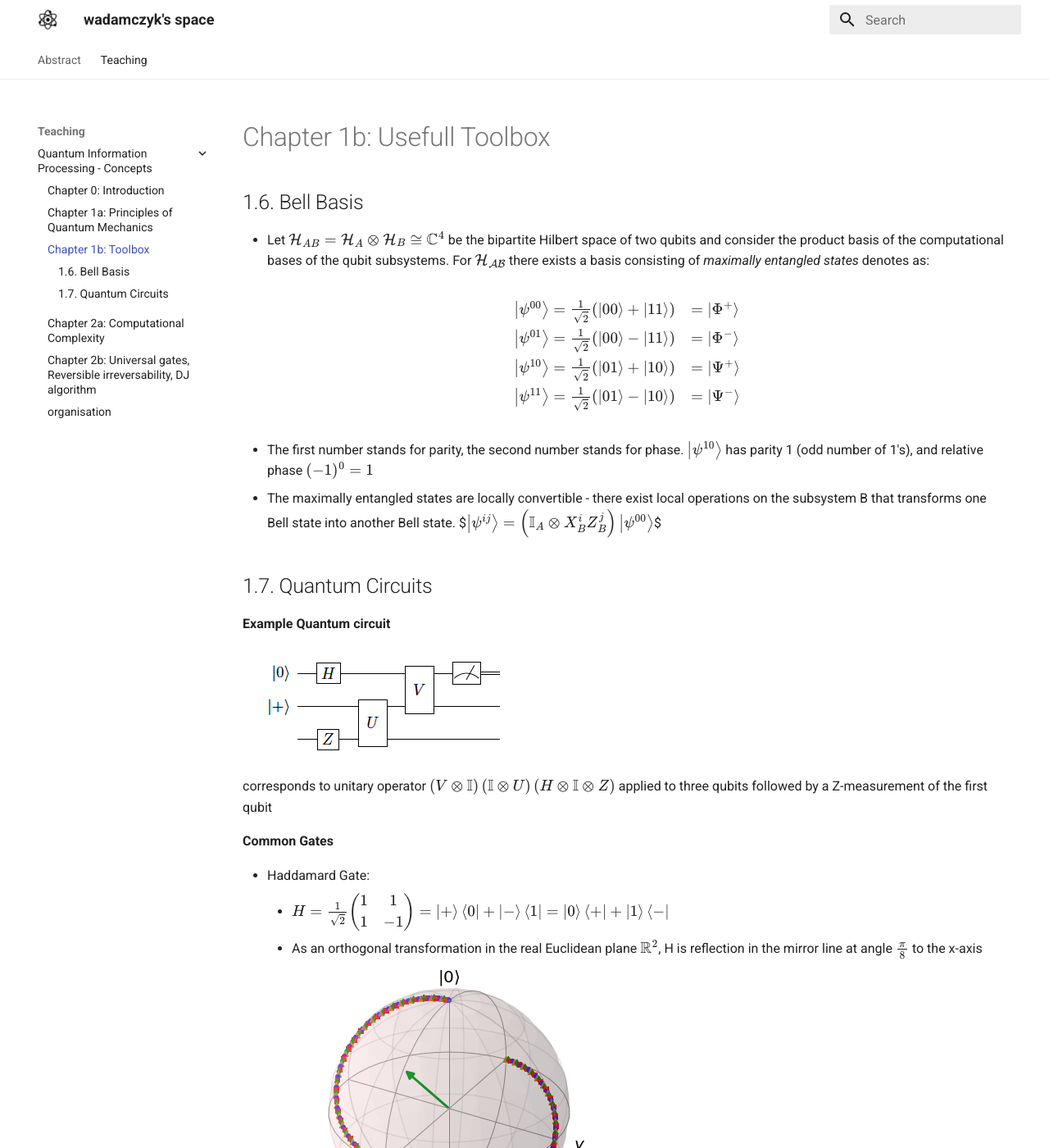
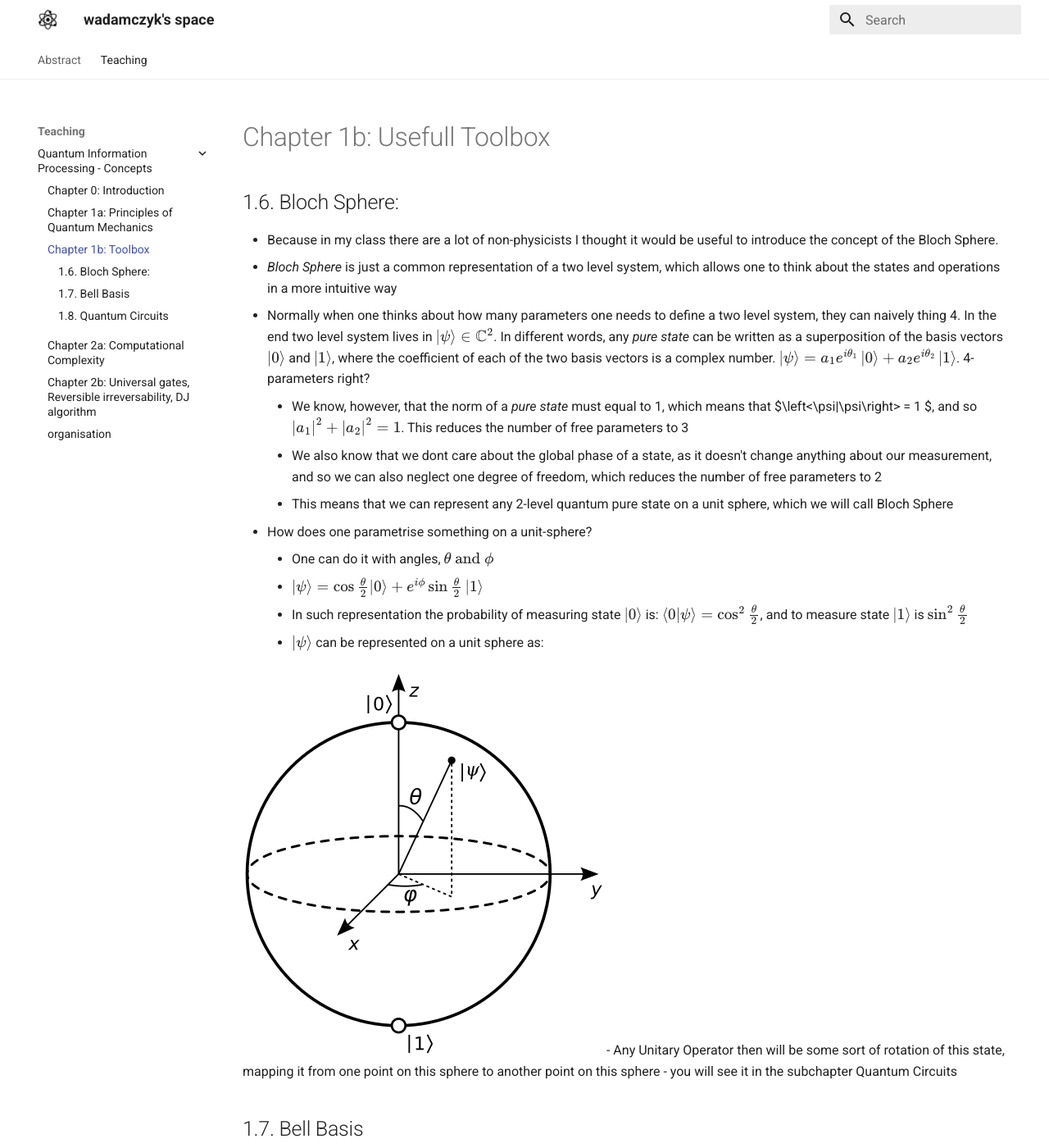
Before and after one commit to wojtekadamczyk3/wadamczyk, an MkDocs documentation site: the page built from docs/qip1/ch1b.md, in a window 1280 px wide and 1400 px high. Shown: the whole window at 82% size. Built offline with MkDocs 1.6.1 and Material for MkDocs 9.7.7, drawn with Linux system fonts in a browser that asks for light colours; some of the changed text lies outside the part shown.

Commit message:
Added chapter about the Bloch Sphere

```diff
--- a/docs/qip1/ch1b.md
+++ b/docs/qip1/ch1b.md
@@ -1,7 +1,23 @@
 # Chapter 1b: Usefull Toolbox
 
 
-## 1.6. Bell Basis
+## 1.6. Bloch Sphere:
+- Because in my class there are a lot of non-physicists I thought it would be useful to introduce the concept of the Bloch Sphere.
+- _Bloch Sphere_ is just a common representation of a two level system, which allows one to think about the states and operations in a more intuitive way
+- Normally when one thinks about how many parameters one needs to define a two level system, they can naively thing 4. In the end two level system lives in $\left|\psi\right> \in \mathbb{C}^2$. In different words, any _pure state_ can be written as a superposition of the basis vectors $\left|0\right>$ and $\left|1\right>$, where the coefficient of each of the two basis vectors is a complex number. $\left|\psi\right> = a_1e^{i\theta_1} \left|0\right> +  a_2e^{i\theta_2} \left|1\right>$. 4-parameters right?
+    - We know, however, that the norm of a _pure state_ must equal to 1, which means that $\left<\psi|\psi\right> = 1 $, and so $\left|a_1\right|^2 + \left|a_2\right|^2=1$. This reduces the number of free parameters to 3
+    - We also know that we dont care about the global phase of a state, as it doesn't change anything about our measurement, and so we can also neglect one degree of freedom, which reduces the number of free parameters to 2
+    - This means that we can represent any 2-level quantum pure state on a unit sphere, which we will call Bloch Sphere
+- How does one parametrise something on a unit-sphere?
+    - One can do it with angles, $\theta \text{ and } \phi$
+    - $\left|\psi\right> = \cos\frac{\theta}{2} \left|0\right> +  e^{i\phi}\sin{\frac{\theta}{2}} \left|1\right>$
+    - In such representation the probability of measuring state $\left|0\right>$ is: $\left<0|\psi\right> = \cos^2\frac{\theta}{2}$, and to measure state $\left|1\right>$ is $\sin^2\frac{\theta}{2}$
+    - $\left|\psi\right>$ can be represented on a unit sphere as:
+
+![image info](bloch_sphere.png)
+- Any Unitary Operator then will be some sort of rotation of this state, mapping it from one point on this sphere to another point on this sphere - you will see it in the subchapter Quantum Circuits
+
+## 1.7. Bell Basis
 - Let $\mathcal{H}_{A B}=\mathcal{H}_A \otimes \mathcal{H}_B \cong \mathbb{C}^4$ be the bipartite Hilbert space of two qubits and consider the product basis of the computational bases of the qubit subsystems. For $\mathcal{H_{AB}}$ there exists a basis consisting of _maximally entangled states_ denotes as:
 
 
@@ -11,7 +27,7 @@ $$\begin{array}{ll}\left|\psi^{00}\right>=\frac{1}{\sqrt{2}}(\left|00\right>+\le
 - The maximally entangled states are locally convertible - there exist local operations on the subsystem B that transforms one Bell state into another Bell state.
 $$\left|\psi^{i j}\right>=\left(\mathbb{I}_A \otimes X_B^i Z_B^j\right)\left|\psi^{00}\right>$$
 
-## 1.7. Quantum Circuits
+## 1.8. Quantum Circuits
 **Example Quantum circuit**
 
 ![image info](quantum_circuit_ch1.png)
```
Also changed, not shown: docs/qip1/bloch_sphere.png (added), docs/qip1/ch1a.md (line endings or trailing spaces).
